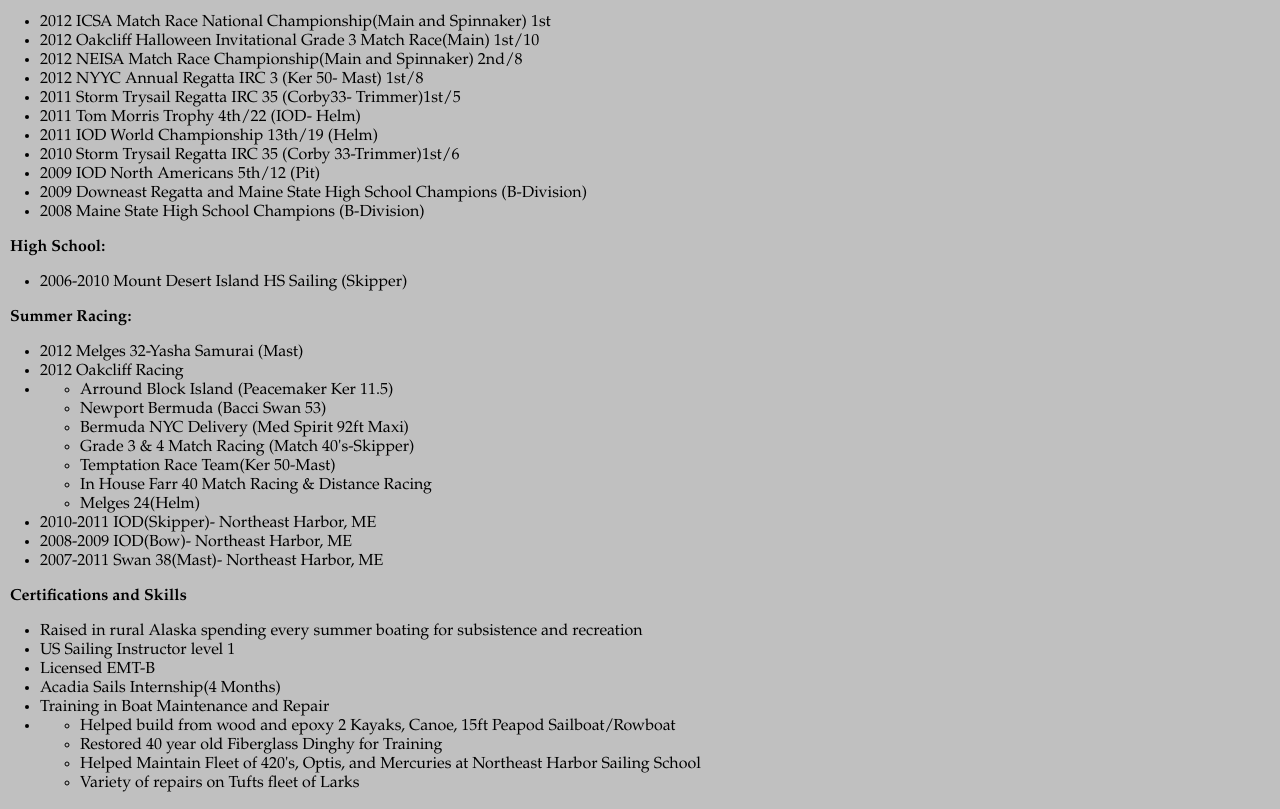
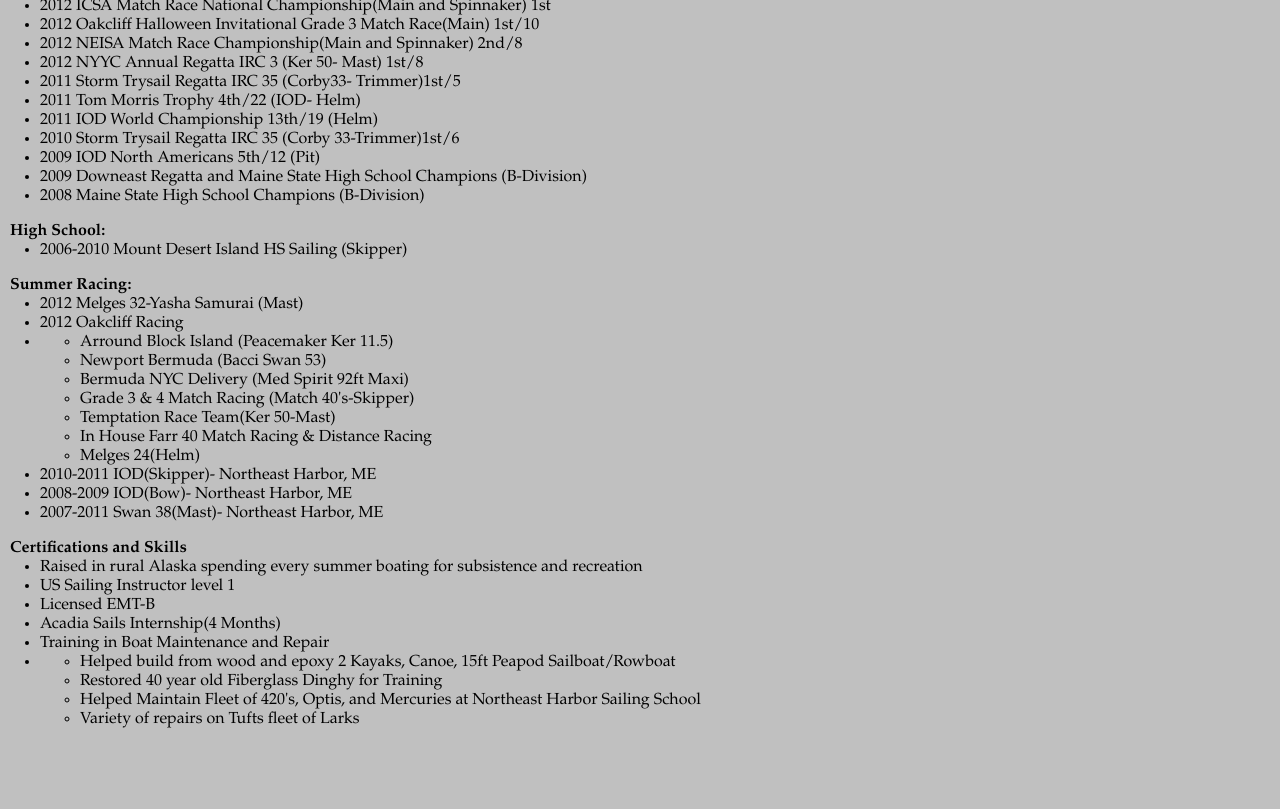
Before and after one commit to skrevans/skrevans.github.com, a plain HTML site: page resume.html in a window 1280 px wide. Shown: the part 128-937 px from the top of the page. After the commit the page ends 873 px from the top, so only its background shows below. Drawn offline with Linux system fonts and the light colour scheme.

Commit message:
Update standard.css

```diff
--- a/standard.css
+++ b/standard.css
@@ -8,10 +8,7 @@ body
 font-family:Garamond;
 }
 
-ul{margin-top: 0px
-margin-left: 10px;
-font-size:100%;
-font-weight: lighter;}
+ul{margin-top: 0px;}
 
 h1
 {background-color: navy;
```
